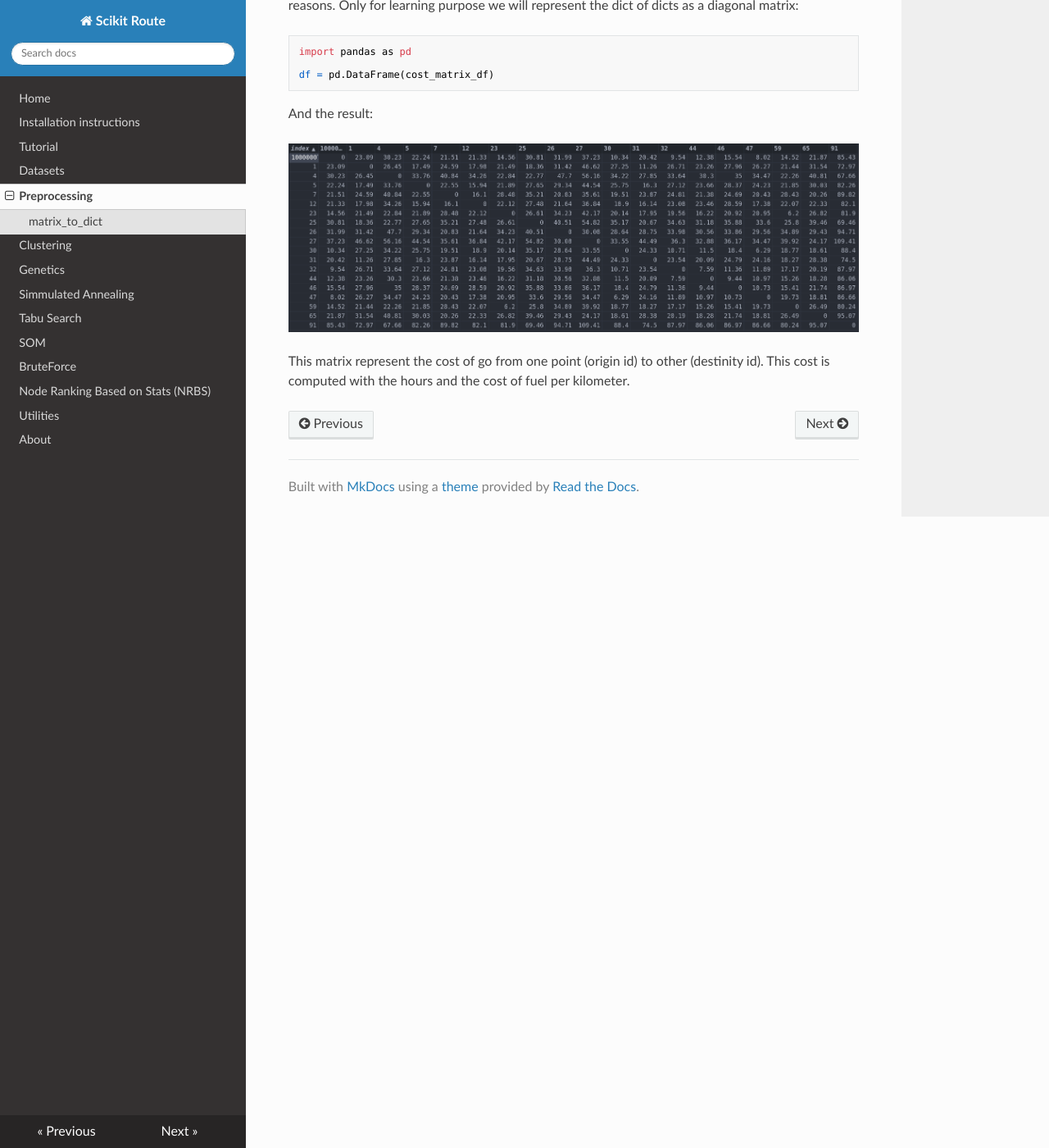
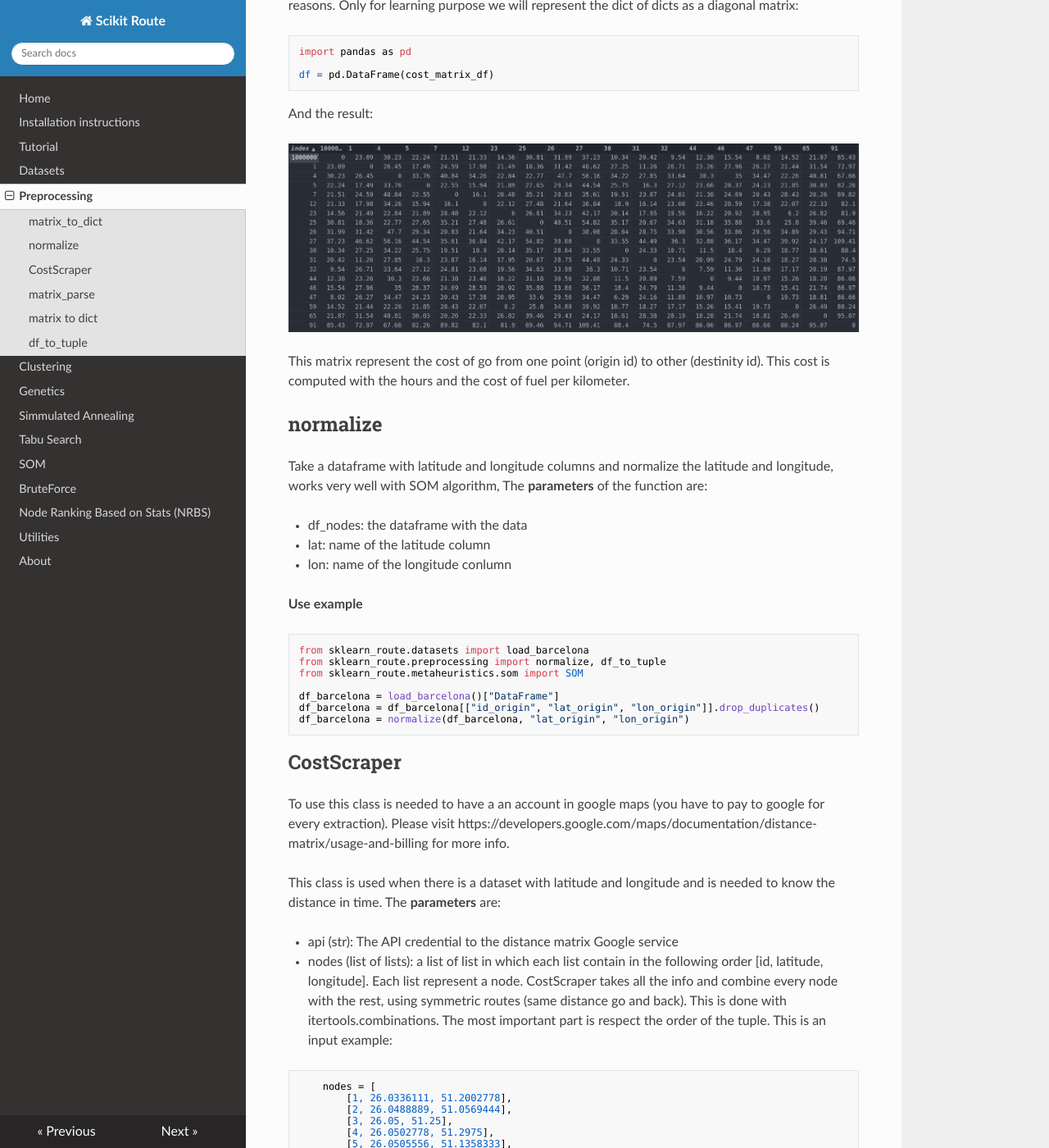
Before and after one commit to arubiales/scikit-route, an MkDocs documentation site: the page built from docs/Preprocessing.md, in a window 1280 px wide and 1400 px high, scrolled down 1211 px. Shown: the whole window at 82% size. Built offline with MkDocs 1.6.1, drawn with Linux system fonts in a browser that asks for light colours; nearby versions of some CDN libraries; some of the changed text lies outside the part shown.

Commit message:
Finished the documentation of the preprocessing module fixes #22

````diff
--- a/docs/Preprocessing.md
+++ b/docs/Preprocessing.md
@@ -6,7 +6,7 @@ The different functions of the preprocessing module are:
 
 ## matrix_to_dict
 
-```matrix_to_dict```: is a function that convert a diagonal matrix with origins -> destiny points from a dataframe to a dicts of dicts. This dict of dict is needed for the ```Genetic``` algorithm and the ```EnsembleGenetic``` algorithm in order to compute their results. The parameters of the function are:
+```matrix_to_dict```: is a function that convert a diagonal matrix with origins -> destiny points from a dataframe to a dicts of dicts. This dict of dict is needed for the ```Genetic``` algorithm and the ```EnsembleGenetic``` algorithm in order to compute their results. The **parameters** of the function are:
 
 * ```dataframe```: the dataframe that will be converted
 * ```id_origin```: the name of the column with the id of the origin points
@@ -42,3 +42,126 @@ And the result:
 ![Dataframe diagona example](images/diagonal_matrix_example.png)
 
 This matrix represent the cost of go from one point (origin id) to other (destinity id). This cost is computed with the hours and the cost of fuel per kilometer.
+
+## normalize
+
+Take a dataframe with latitude and longitude columns and normalize the latitude and longitude, works very well with SOM algorithm, The **parameters** of the function are:
+
+* df_nodes: the dataframe with the data
+* lat: name of the latitude column
+* lon: name of the longitude conlumn
+
+
+**Use example**
+```
+from sklearn_route.datasets import load_barcelona
+from sklearn_route.preprocessing import normalize, df_to_tuple
+from sklearn_route.metaheuristics.som import SOM
+
+df_barcelona = load_barcelona()["DataFrame"]
+df_barcelona = df_barcelona[["id_origin", "lat_origin", "lon_origin"]].drop_duplicates()
+df_barcelona = normalize(df_barcelona, "lat_origin", "lon_origin")
+```
+
+## CostScraper
+To use this class is needed to have a an account in google maps (you have to pay to google for every extraction). Please visit https://developers.google.com/maps/documentation/distance-matrix/usage-and-billing
+for more info.
+
+This class is used when there is a dataset with latitude and longitude and is needed to know the distance in time. The **parameters** are:
+
+* api (str): The API credential to the distance matrix Google service
+* nodes (list of lists): a list of list in which each list contain in the following order [id, latitude, longitude]. Each list represent a node. CostScraper takes
+    all the info and combine every node with the rest, using symmetric routes
+    (same distance go and back). This is done with itertools.combinations.
+    The most important part is respect the order of the tuple. This is an input example:
+```
+    nodes = [
+        [1, 26.0336111, 51.2002778],
+        [2, 26.0488889, 51.0569444],
+        [3, 26.05, 51.25],
+        [4, 26.0502778, 51.2975],
+        [5, 26.0505556, 51.1358333],
+    ]
+```
+
+* mode (str): {"driving","walking","bicycling","transit"} default="driving"
+    The mode of transport that Google API Distance Matrix offer.
+
+**Methods**
+
+* scrap: with the credentials, the nodes and the mode, scrap all distances from all nodes to
+    others and return a tuple of connections between all nodes and the time and meters
+    needed. Example:
+```
+    nodes_connected = [
+    (1,
+    25.01,
+    51.0394444,
+    'Al Karaana Road، Al Kir anah, Qatar',
+    2,
+    25.2847222,
+    51.5552778,
+    'Ras Bu Abboud Street، Doha, Qatar',
+    71104,
+    3712),
+    (1,
+    25.01,
+    51.0394444,
+    'Al Karaana Road، Al Kir anah, Qatar',
+    3,
+    25.2861111,
+    51.5041667,
+    'Barwa Alsadd, C Ring Rd, Doha, Qatar',
+    66279,
+    3287),
+    ...
+    ]
+```
+The elements of each tuple are:
+    - First node id
+    - Latitude of first node
+    - Longitude of first node
+    - Address of first node
+    - Second node id (The connection will be first node with second)
+    - Latitude of seconde node
+    - Longitude of sencond node
+    - Address of sencond node
+    - Distance in seconds from first node to second node and viceversa (symmetric)
+    - Distance in meters  from first node to second node and viceversa (symmetric)
+
+Caveat!
+The None values are distances not availables in the Google API.  So sometimes
+it's needed to continue processing the result of this method by hand.
+
+* to_pickle (str): The path with the .pkl extension to save the results scraped, strongly
+    recommended to use, in order to not to lose the information.
+
+* pandas: The data are parse to a Pandas.DataFrame
+
+
+## matrix_parse
+Parse a list of tuples connected with the format of the CostScraper output into a matrix. Which is a list of tuples, each tuple representing a connection between two nodes. The **parameters** are
+
+
+* connections (list of lists): the nodes to parse
+* mode (str): wich is the measure to connect the nodes, the two options are "meters" or "seconds"
+
+## matrix to dict
+2D array with cost of each node with the rest, return a dict of dicts ready for
+the algorithm
+
+**Example**
+```
+from sklearn_route.datasets import load_barcelona
+from sklearn_route.preprocessing import matrix_to_dict
+from sklearn_route.metaheuristics.genetics import Genetic
+
+df_barcelona = load_barcelona()
+
+#Dataset - id of origin - id of destiny - column to transform (in this case the hour)
+time_matrix = matrix_to_dict(df_barcelona, "id_origin", "id_destinity", "hora")
+```
+
+## df_to_tuple
+
+Parse a Dataframe into node of tuples, this helps some algorithms to be faster
````
Also changed, not shown: 1 other file.
